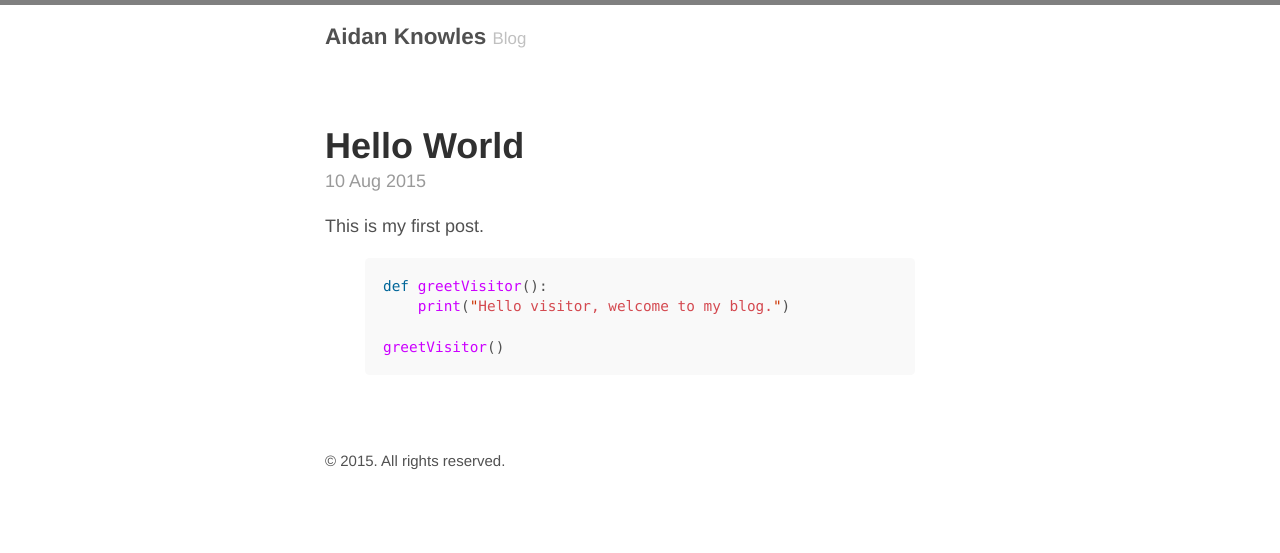
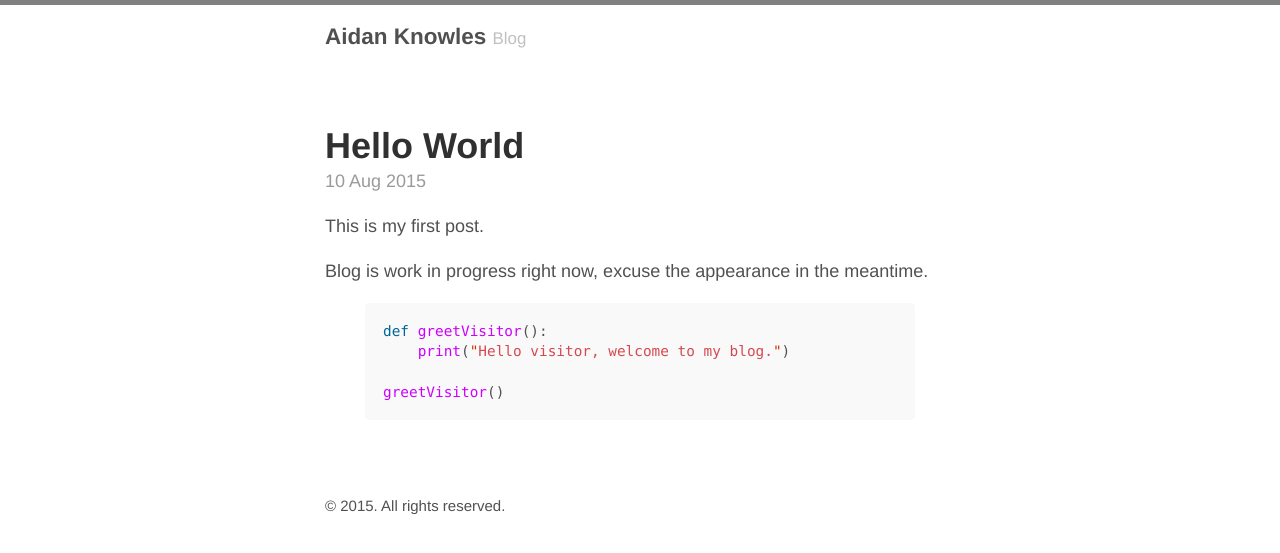
Before and after one commit to aidanknowles/aidanknowles.github.io, a Jekyll site: the page built from _posts/2015/2015-08-10-hello-world.markdown, in a window 1280 px wide. Shown: the top 553 px of the page. Built offline with Jekyll 4.4.1, drawn with Linux system fonts in a browser that asks for light colours.

Commit message:
Modified post #1

```diff
--- a/_posts/2015/2015-08-10-hello-world.markdown
+++ b/_posts/2015/2015-08-10-hello-world.markdown
@@ -5,6 +5,9 @@ date: "2015-08-10 15:34"
 ---
 
 This is my first post.
+
+Blog is work in progress right now, excuse the appearance in the meantime.
+
 
 {% highlight python %}
 
```
